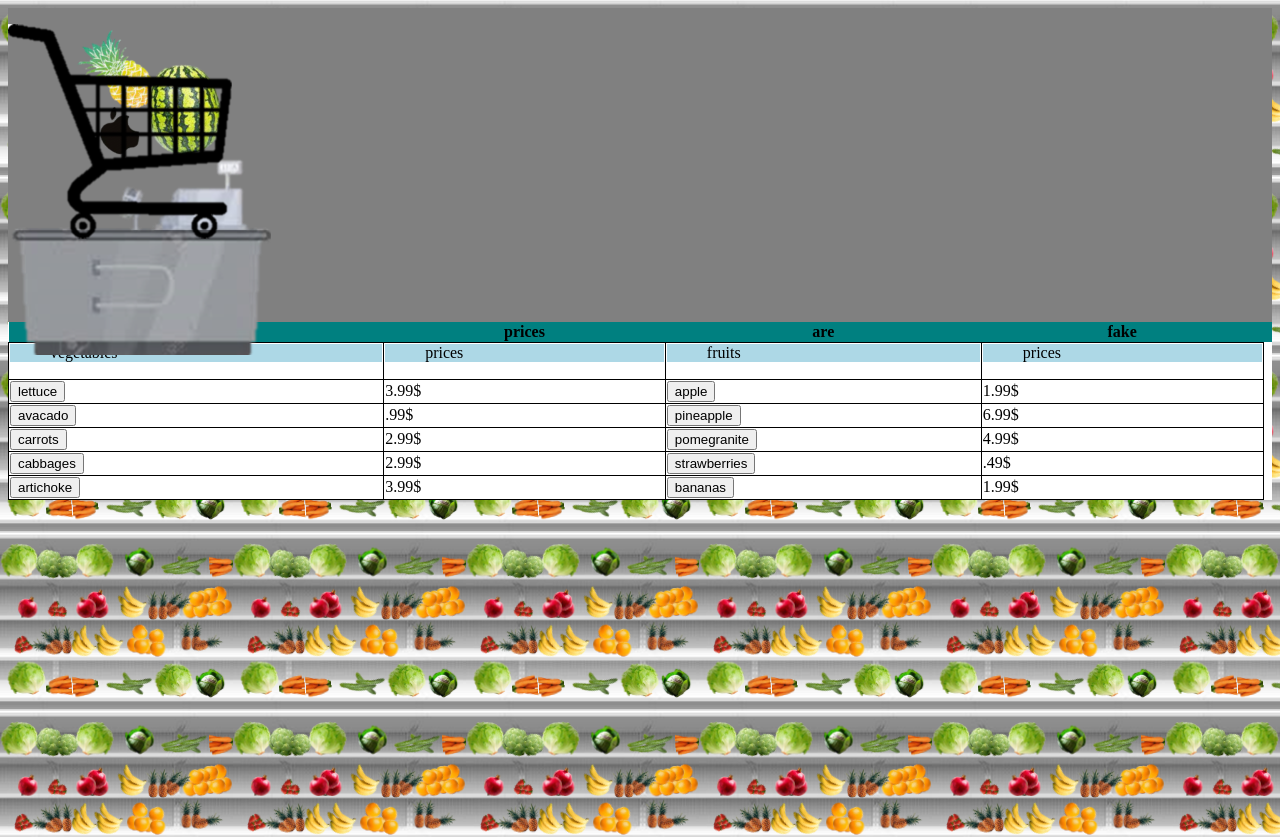
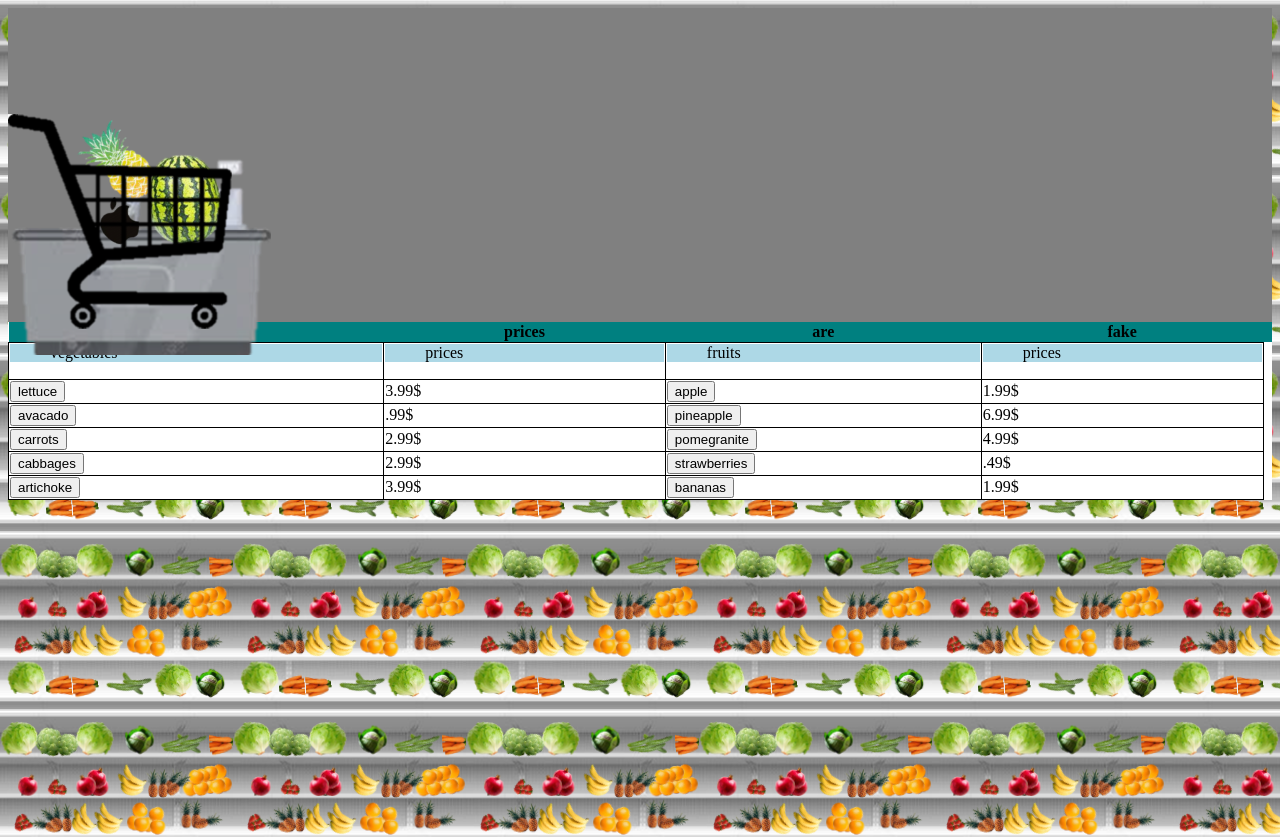
Before and after one commit to WVCS/index-WellThisHappens, a plain HTML site: page storeTheStore/STORE.html in a window 1280 px wide. Shown: the top 837 px of the page. Drawn offline with Linux system fonts and the light colour scheme.

Commit message:
Update STORE.html

```diff
--- a/storeTheStore/STORE.html
+++ b/storeTheStore/STORE.html
@@ -85,7 +85,7 @@
 }
 
 #myImage{
-  margin-top: 10%;
+  margin-top: 100%;
           height: 150%;
   margin-up: 50%%;
           }
```
